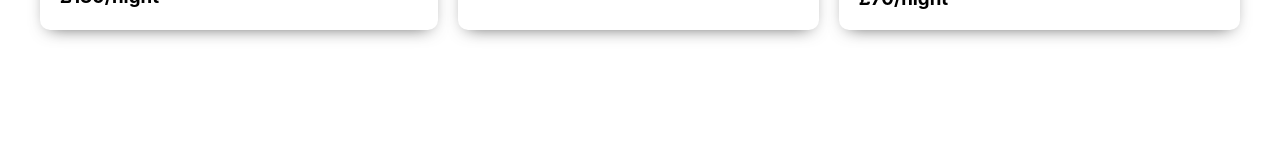
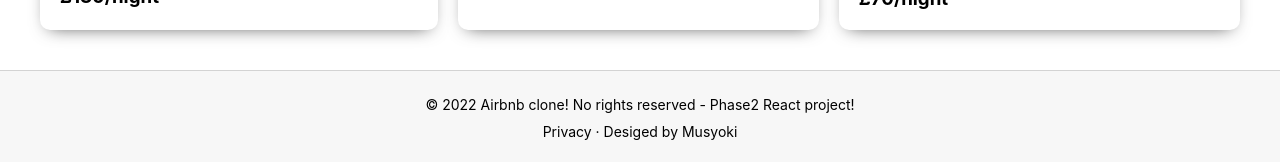
Before and after one commit to musyoki12/Phase_2-project-Airbnb-Clone, a React (Create React App) app in the folder airbnb-clone/: page / in a window 1280 px wide. Shown: the part 1447-1609 px from the top of the page. Before the commit the page ends 1517 px from the top, so only its background shows below. Built offline with nearby package versions, Linux system fonts and the light colour scheme.

Commit message:
Creating Footer component and styling it

```diff
--- a/airbnb-clone/src/App.js
+++ b/airbnb-clone/src/App.js
@@ -2,6 +2,7 @@ import React from "react";
 import './App.css';
 import Home from './Home'
 import Header from './Header';
+import Footer from './Footer';
 
 function App() {
   return (
@@ -10,6 +11,7 @@ function App() {
       {/* <h1>Let's build AIRBNB clone</h1> */}
       <Header/>
       <Home/>
+      <Footer/>
       {/* {home} */}
       {/* {header */}
 
--- /dev/null
+++ b/airbnb-clone/src/Footer.css
@@ -0,0 +1,13 @@
+
+
+.footer {
+    border-top: 1px solid lightgray;
+    padding: 20px;
+    background-color: #f7f7f7;
+    text-align: center;
+}
+
+.footer > p {
+    padding: 5px;
+    font-size: 14px;
+}
--- /dev/null
+++ b/airbnb-clone/src/Footer.js
@@ -0,0 +1,14 @@
+import React from 'react'
+import './Footer.css'
+
+function Footer() {
+
+  return (
+    <div className='footer'>
+            <p>© 2022 Airbnb clone! No rights reserved - Phase2 React project!</p>
+            <p>Privacy · Desiged by Musyoki</p>
+        </div>
+  )
+}
+
+export default Footer;
```
